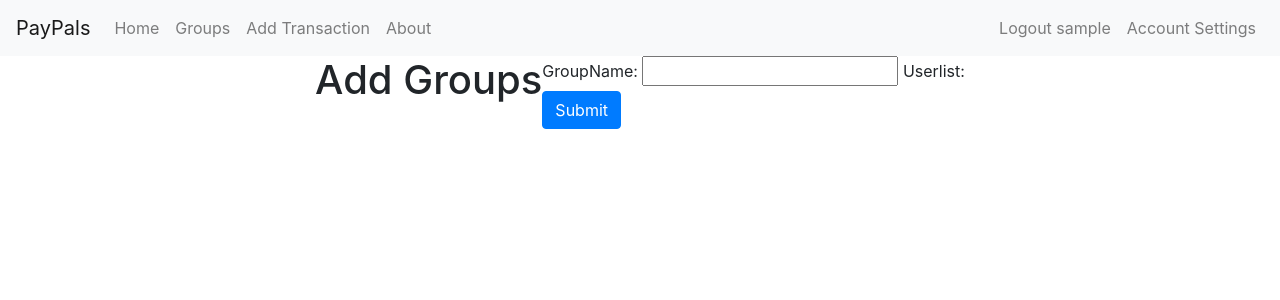
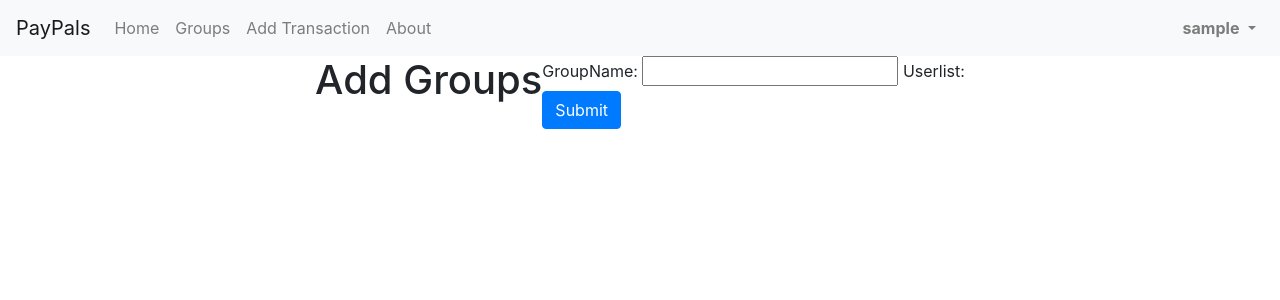
Before and after one commit to belwalrahul/paypals, a Django app: page /groups/add in a window 1280 px wide. Shown: the top 300 px of the page. Run offline with Django 4.2, Linux system fonts and the light colour scheme; the visitor is signed in with stand-in values (Sample User, id 1); data comes from the database, SQL or seed files in the repository; data that the repository does not hold is empty.

Commit message:
navbar changed

```diff
--- a/core/templates/addgroups.html
+++ b/core/templates/addgroups.html
@@ -1,10 +1,6 @@
-<html>
-  <head>
-    <meta charset="utf-8">
-    <title>HTML Organizer</title>
-  </head>
+{% include "header.html" %}
     <body>
-        {% include "header.html" %}
+
       <div class="container">
         <div class="row justify-content-center">
           <h1>Add Groups</h1>
--- a/core/templates/navbar.html
+++ b/core/templates/navbar.html
@@ -20,9 +20,15 @@
       </ul>
       <ul class="navbar-nav">
         {% if user.is_authenticated %}
-        <a class="nav-item nav-link" href="/logout/">Logout {{user.username}} </a>
-        <li class="nav-item">
-          <a class="nav-link" href="/account_settings/">Account Settings</a>
+        <li class="nav-item dropdown mr-auto">
+          <a class="nav-link dropdown-toggle" href="#" role="button" data-toggle="dropdown" aria-expanded="false">
+            <b>{{user.username}}</b>
+          </a>
+          <div class="dropdown-menu dropdown-menu-right">
+            <a class="dropdown-item" href="/friends/">Friends</a>
+            <a class="dropdown-item" href="/account_settings/">Settings</a>
+            <a class="dropdown-item" href="/logout/">Logout </a>
+          </div>
         </li>
         {% else %}
         <a class="nav-item nav-link {% if pageName == 'loginpg' %} active {% endif %} " href="/login/">Login</a>
```
Also changed, not shown: core/migrations/0003_transactions_settled.py (added).
